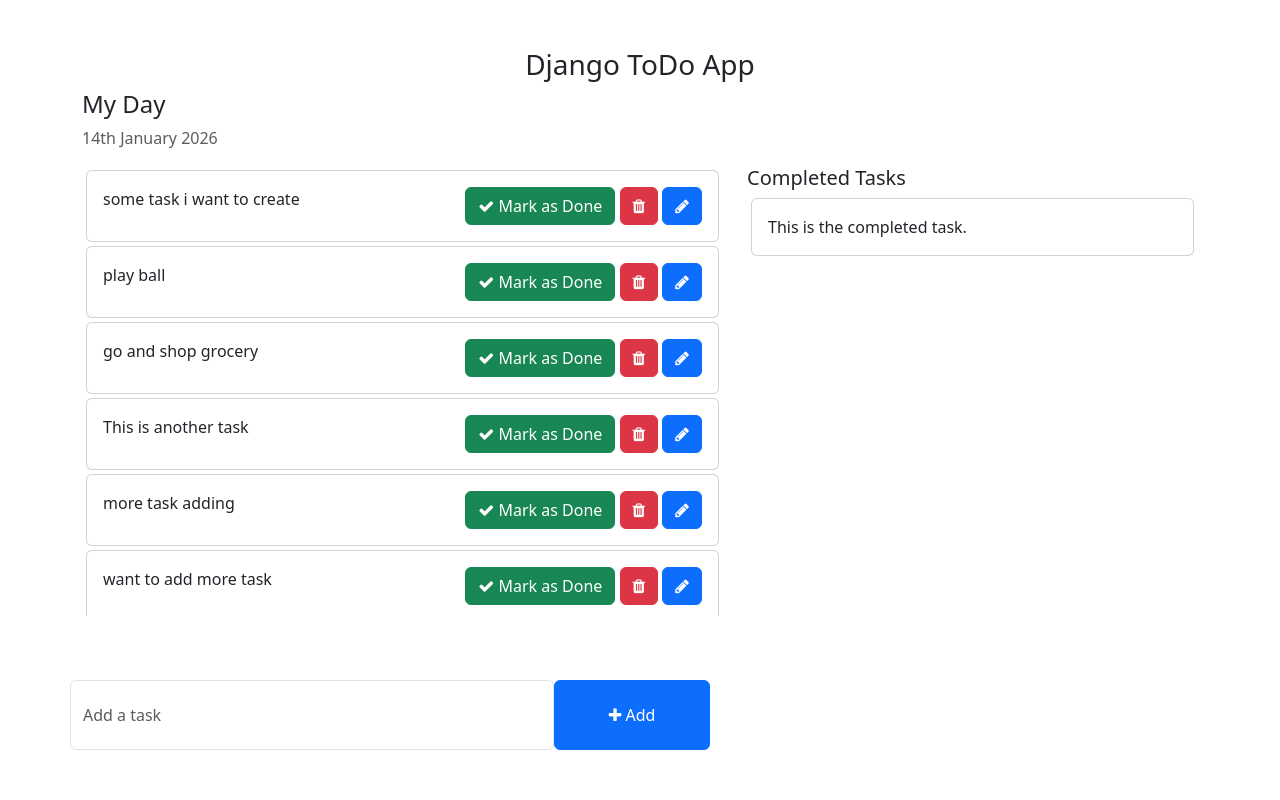
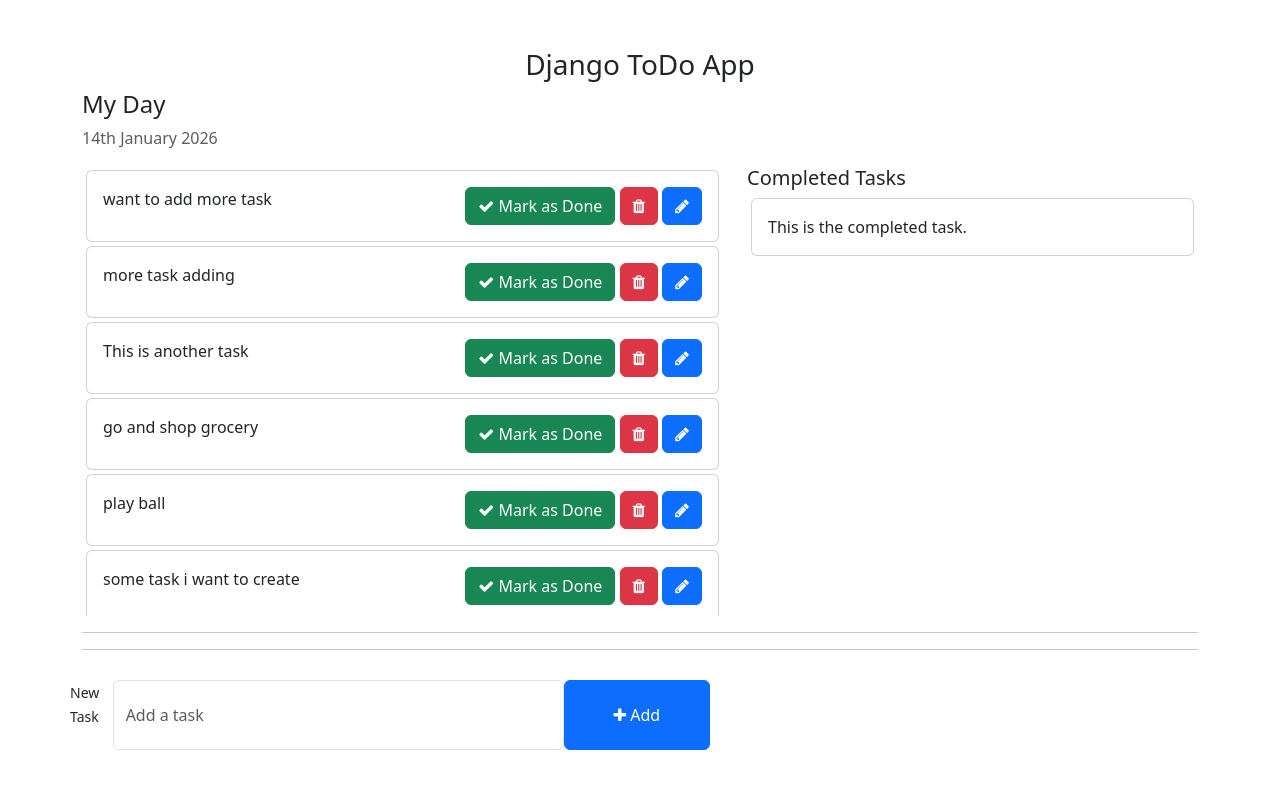
Before and after one commit to Marsh4444/LogYourYear, a Django app: page / in a window 1280 px wide. Run offline with Django 5.2, Linux system fonts and the light colour scheme; data comes from the database, SQL or seed files in the repository; both versions use the stored data as it was after the commit.

Commit message:
add task functionality

```diff
--- a/todoapp/templates/todo/home.html
+++ b/todoapp/templates/todo/home.html
@@ -50,14 +50,18 @@
                 </div>
             </div>
         </div>
+        <hr>
+        <hr>
         <div class="row">
             <div class="col-md-6 col-lg-6 p-0" style="position: absolute; bottom: 50px;">
                 <!-- To Do Form -->
-                <form action="" >
+                <form action="{% url 'addTask' %}" method="POST" >
+                    {% csrf_token %}
                     <div class="form-group">
                         <span style="display: flex;">
-                            <input type="text" class="form-control" placeholder="Add a task">
-                            <button class="btn btn-primary" style="width: 200px;"><i class="fa fa-plus"></i> Add</button>
+                            <label for="task"><small>New Task</small></label>
+                            <input type="text" name="task" id="task" class="form-control" placeholder="Add a task">
+                            <button type="submit" class="btn btn-primary" style="width: 200px;"><i class="fa fa-plus"></i> Add</button>
                         </span>
                     </div>
                 </form>
--- /dev/null
+++ b/todoapp/todo/urls.py
@@ -0,0 +1,7 @@
+from django.urls import path
+from . import views
+
+urlpatterns = [
+    # Define your todo app URL patterns here
+    path('addTask/', views.addTask, name='addTask'),
+]
--- a/todoapp/todoapp/urls.py
+++ b/todoapp/todoapp/urls.py
@@ -22,4 +22,7 @@ urlpatterns = [
     path('admin/', admin.site.urls),
     path('', views.home, name='home'),
 
+    #TO DO: Add URL mapping for todo app
+    path('todo/', include('todo.urls')),
+
 ]
--- a/todoapp/todoapp/views.py
+++ b/todoapp/todoapp/views.py
@@ -2,6 +2,6 @@ from todo.models import Task
 from django.shortcuts import render
 
 def home(request):
-    tasks = Task.objects.filter(is_completed=False)
+    tasks = Task.objects.filter(is_completed=False).order_by('-updated_at')
     context = {'tasks': tasks}
     return render(request, 'home.html', context)
```
Also changed, not shown: todoapp/todo/templates/todo/addTask.html (added, +11 -0 lines), todoapp/todo/views.py (+8 -2 lines), todoapp/db.sqlite3.
